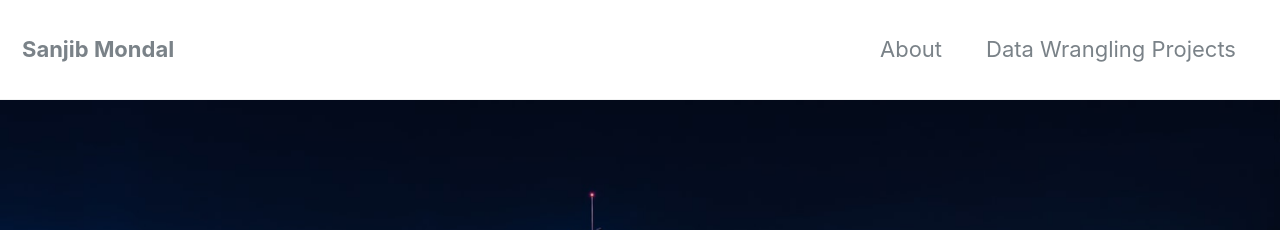
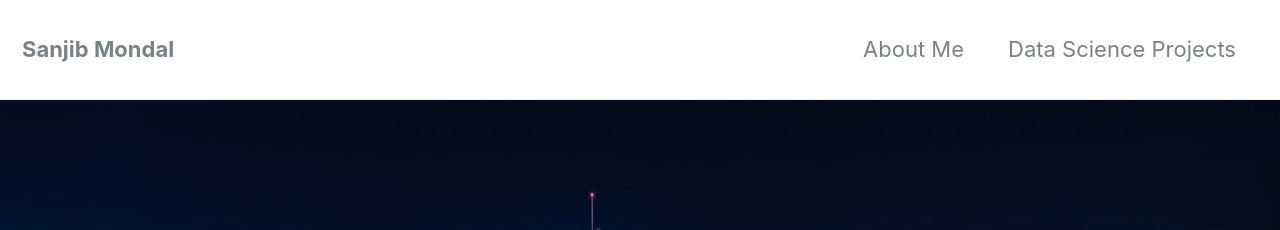
Before and after one commit to Sanjib-Mondal/Sanjib-Mondal.Co, a Jekyll site: the page built from index.html, in a window 1280 px wide and 900 px high. Shown: the top 230 px of the window. Built offline with Jekyll 4.4.1, drawn with Linux system fonts in a browser that asks for light colours; nearby versions of some CDN libraries; the list of posts is cut into pages by our own code.

Commit message:
Update navigation.yml

```diff
--- a/_data/navigation.yml
+++ b/_data/navigation.yml
@@ -1,8 +1,8 @@
 # main links
 main:
-  - title: "About"
+  - title: "About Me"
     url: /about/
-  - title: "Data Wrangling Projects"
+  - title: "Data Science Projects"
     url: /data-wrangling/
   # - title: "About"
   #   url: https://mmistakes.github.io/minimal-mistakes/about/
```
